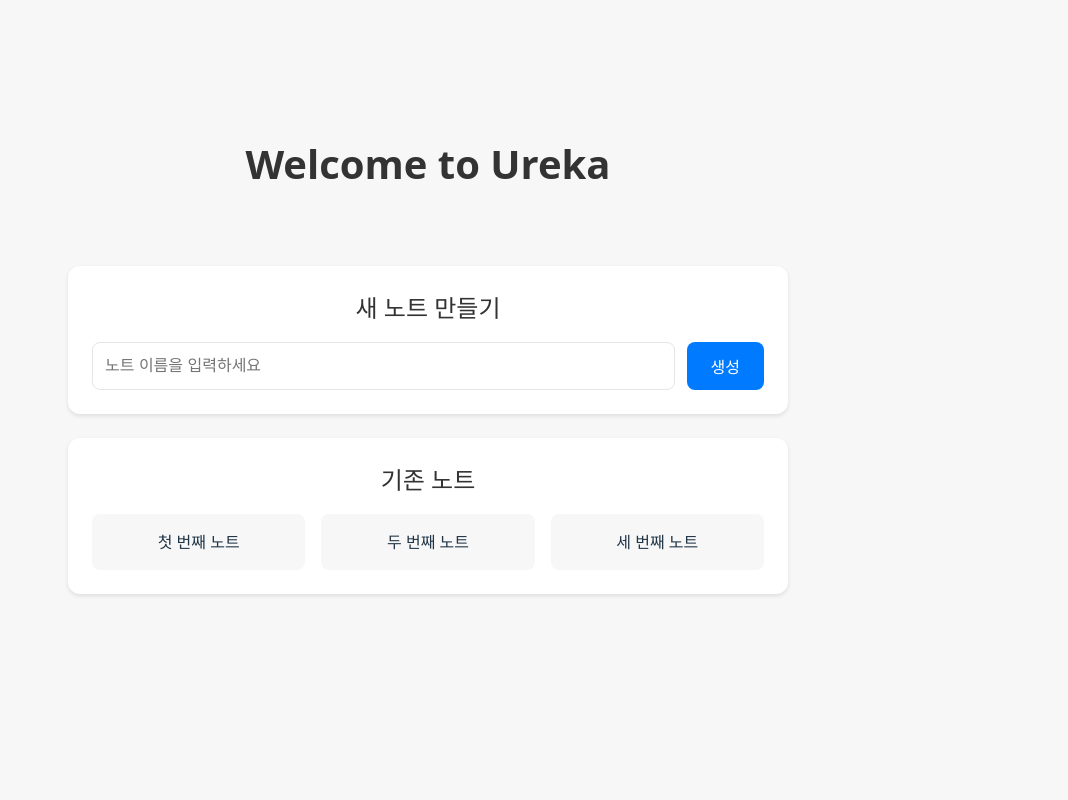
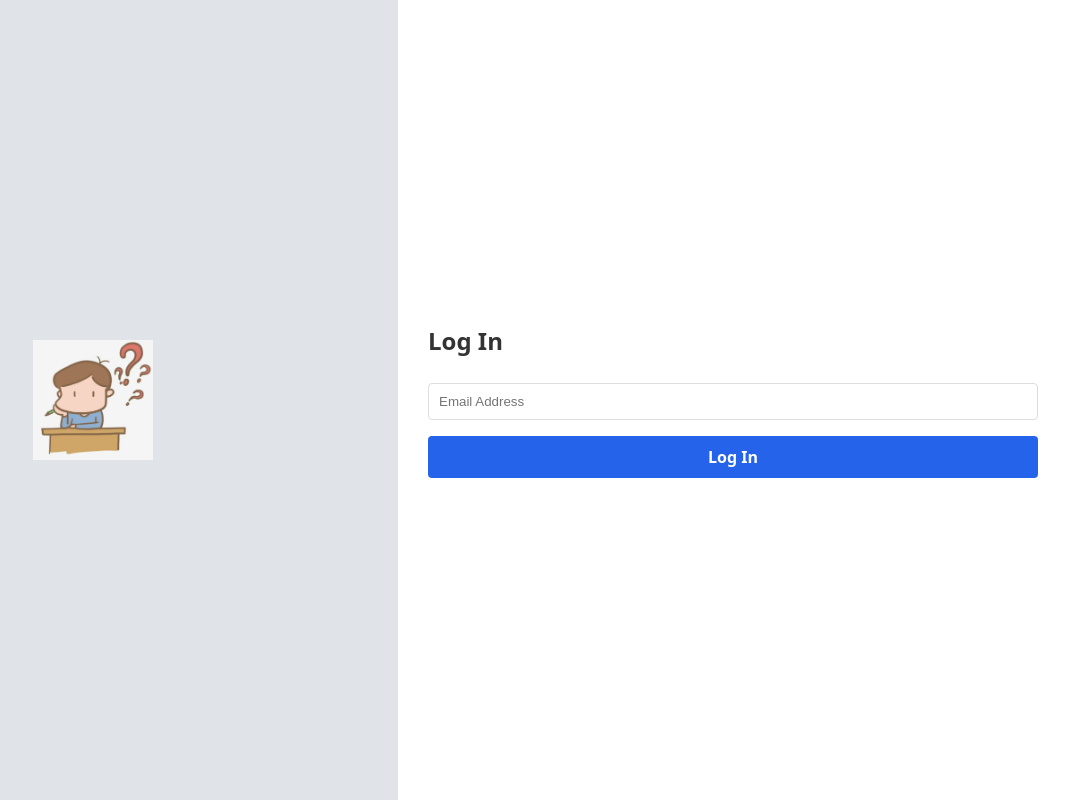
Before and after one commit to bath-overflow/ureka-fe, a React (Vite) app: page / in a window 1280 px wide. Shown: the whole page, without its empty margins (212-1280 px from the left). Built offline with nearby package versions, Linux system fonts and the light colour scheme.

Commit message:
feat(login): 로그인 화면 퍼블리싱 및 라우팅 구현

```diff
--- a/package.json
+++ b/package.json
@@ -11,7 +11,8 @@
   },
   "dependencies": {
     "react": "^19.0.0",
-    "react-dom": "^19.0.0"
+    "react-dom": "^19.0.0",
+    "react-router-dom": "^7.5.3"
   },
   "devDependencies": {
     "@eslint/js": "^9.22.0",
--- a/src/App.jsx
+++ b/src/App.jsx
@@ -1,27 +1,18 @@
 import React, { useState } from 'react';
 import MainScreen from './components/main/MainScreen';
 import ChatScreen from './components/chat/ChatScreen';
+import { BrowserRouter, Routes, Route } from "react-router-dom";
+import Login from "./components/login/Login";
 import './App.css';
 
 function App() {
-  const [selectedNote, setSelectedNote] = useState(null);
-
-  const handleNoteSelect = (note) => {
-    setSelectedNote(note);
-  };
-
-  const handleBack = () => {
-    setSelectedNote(null);
-  };
-
   return (
-    <div className="App">
-      {selectedNote ? (
-        <ChatScreen selectedNote={selectedNote} onBack={handleBack} />
-      ) : (
-        <MainScreen onNoteSelect={handleNoteSelect} />
-      )}
-    </div>
+    <BrowserRouter>
+      <Routes>
+        <Route path="/" element={<Login />} />
+        <Route path="/mainScreen" element={<MainScreen />} />
+      </Routes>
+    </BrowserRouter>
   );
 }
 
--- /dev/null
+++ b/src/components/login/Login.css
@@ -0,0 +1,67 @@
+/* 전체 화면을 차지하도록 */
+body,
+#root {
+    height: 100vh;
+    margin: 0;
+    padding: 0;
+}
+
+.login-background {
+    width: 100vw;
+    height: 100vh;
+    min-height: 100vh;
+    display: flex;
+    align-items: center;
+    justify-content: center;
+    background: #f8fafc;
+    /* 배경색은 취향에 따라 */
+}
+
+.login-container {
+    display: flex;
+    width: 100vw;
+    height: 100vh;
+    box-shadow: none;
+    border-radius: 0;
+    overflow: hidden;
+    background: #fff;
+}
+
+.login-image {
+    flex: 1;
+    background: #e0e4e8;
+    display: flex;
+    align-items: center;
+    justify-content: center;
+}
+
+.login-form {
+    flex: 1;
+    padding: 40px 30px;
+    display: flex;
+    flex-direction: column;
+    justify-content: center;
+}
+
+.login-form h2 {
+    margin-bottom: 24px;
+}
+
+.login-form input {
+    width: 100%;
+    margin-bottom: 16px;
+    padding: 10px;
+    border: 1px solid #ddd;
+    border-radius: 4px;
+}
+
+.login-form button {
+    width: 100%;
+    padding: 10px;
+    background: #2563eb;
+    color: #fff;
+    border: none;
+    border-radius: 4px;
+    font-weight: bold;
+    cursor: pointer;
+}
--- /dev/null
+++ b/src/components/login/Login.jsx
@@ -0,0 +1,24 @@
+import React from "react";
+import "./Login.css";
+import logo from "../../assets/example_image.png";
+
+function Login() {
+    return (
+        <div className="login-background">
+            <div className="login-container">
+                <div className="login-image">
+                    <img src={logo} alt="로고" style={{ width: "120px" }} />
+                </div>
+                <div className="login-form">
+                    <h2>Log In</h2>
+                    <form>
+                        <input type="text" placeholder="Email Address" />
+                        <button type="submit">Log In</button>
+                    </form>
+                </div>
+            </div>
+        </div>
+    );
+}
+
+export default Login;
```
Also changed, not shown: src/assets/example_image.png (added), 1 other file (tests, documents, lock files or other folders).
